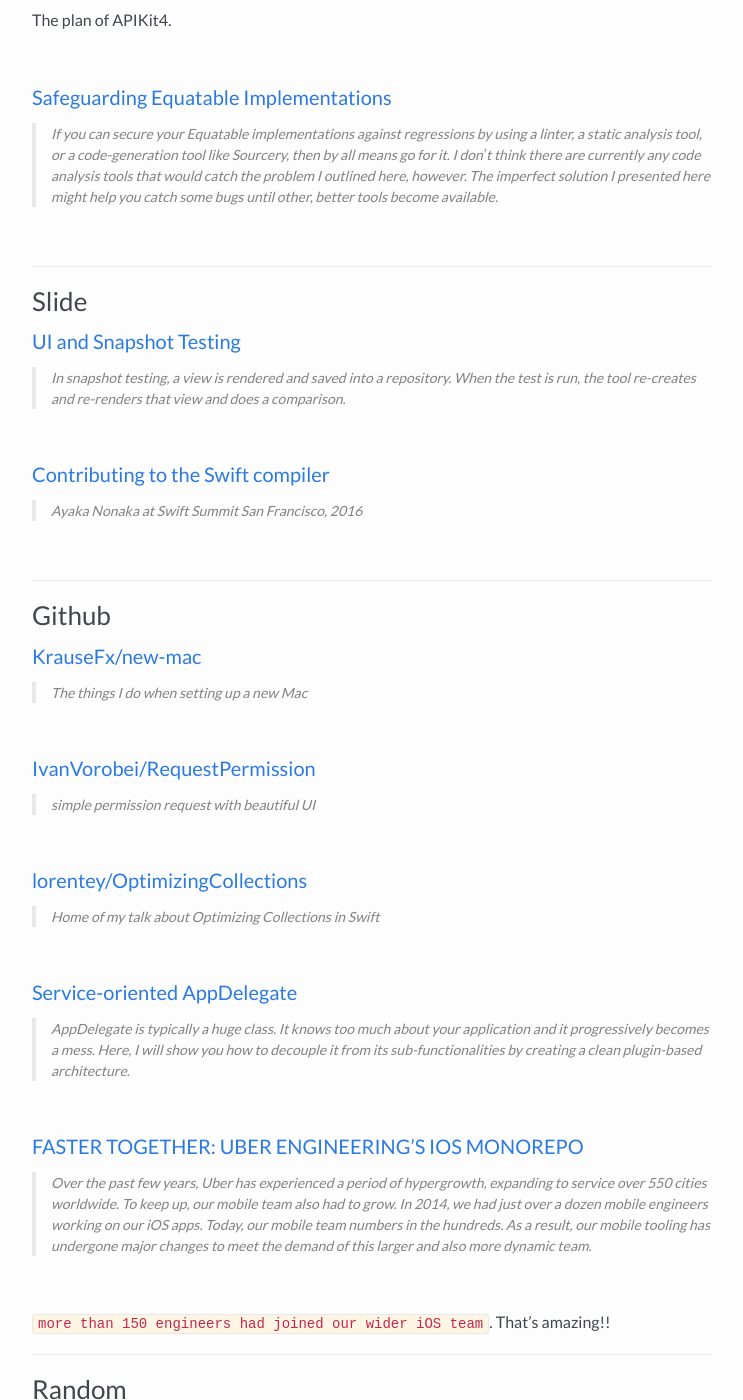
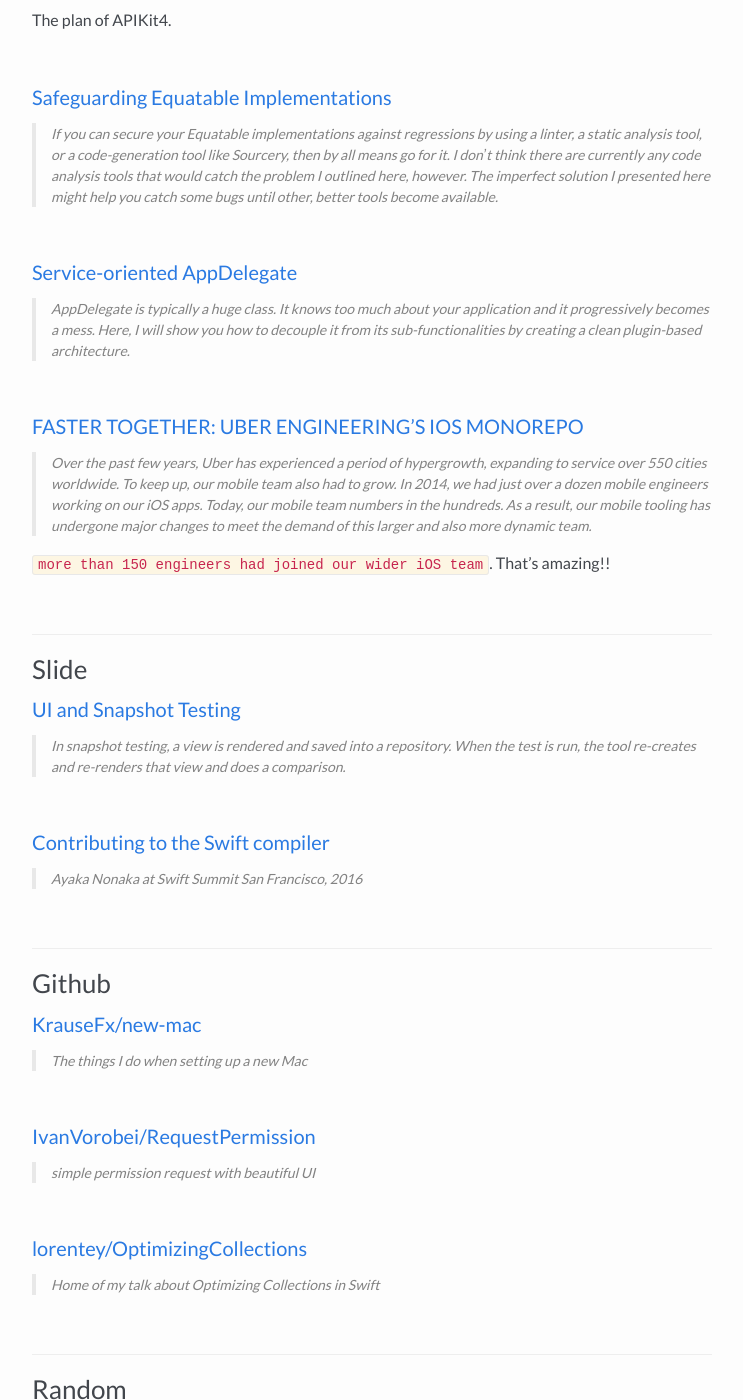
Before and after one commit to pixyzehn/pixyzehn.com, a Jekyll site: the page built from _posts/2017-03-11-swifty-week-16.md, in a window 1280 px wide and 1400 px high, scrolled down 1281 px. Shown: the whole window, without its empty margins (268-1011 px from the left). Built offline with Jekyll 4.4.1, drawn with Linux system fonts in a browser that asks for light colours; emoji names are drawn with the system emoji font; comment, search, counter and statistics services are not loaded; part of the change alters nothing that is shown.

Commit message:
Fix mistaken order

```diff
--- a/_posts/2017-03-11-swifty-week-16.md
+++ b/_posts/2017-03-11-swifty-week-16.md
@@ -57,6 +57,20 @@ The plan of APIKit4.
 
 <br>
 
+#### [Service-oriented AppDelegate](https://medium.com/ios-os-x-development/pluggableapplicationdelegate-e50b2c5d97dd#.fhb9ddyqn)
+
+> AppDelegate is typically a huge class. It knows too much about your application and it progressively becomes a mess. Here, I will show you how to decouple it from its sub-functionalities by creating a clean plugin-based architecture.
+
+<br>
+
+#### [FASTER TOGETHER: UBER ENGINEERING’S IOS MONOREPO](https://eng.uber.com/ios-monorepo/)
+
+> Over the past few years, Uber has experienced a period of hypergrowth, expanding to service over 550 cities worldwide. To keep up, our mobile team also had to grow. In 2014, we had just over a dozen mobile engineers working on our iOS apps. Today, our mobile team numbers in the hundreds. As a result, our mobile tooling has undergone major changes to meet the demand of this larger and also more dynamic team.
+
+`more than 150 engineers had joined our wider iOS team`. That's amazing!!
+
+<br>
+
 ---
 
 ### Slide
@@ -94,20 +108,6 @@ The plan of APIKit4.
 > Home of my talk about Optimizing Collections in Swift
 
 <br>
-
-#### [Service-oriented AppDelegate](https://medium.com/ios-os-x-development/pluggableapplicationdelegate-e50b2c5d97dd#.fhb9ddyqn)
-
-> AppDelegate is typically a huge class. It knows too much about your application and it progressively becomes a mess. Here, I will show you how to decouple it from its sub-functionalities by creating a clean plugin-based architecture.
-
-<br>
-
-#### [FASTER TOGETHER: UBER ENGINEERING’S IOS MONOREPO](https://eng.uber.com/ios-monorepo/)
-
-> Over the past few years, Uber has experienced a period of hypergrowth, expanding to service over 550 cities worldwide. To keep up, our mobile team also had to grow. In 2014, we had just over a dozen mobile engineers working on our iOS apps. Today, our mobile team numbers in the hundreds. As a result, our mobile tooling has undergone major changes to meet the demand of this larger and also more dynamic team.
-
-<br>
-
-`more than 150 engineers had joined our wider iOS team`. That's amazing!!
 
 ---
 
```
